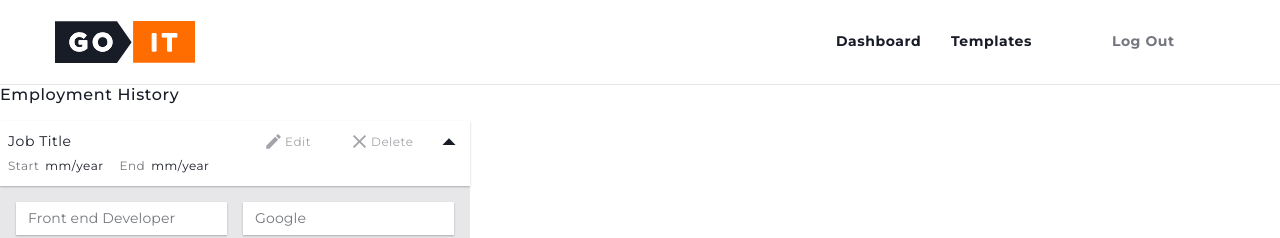
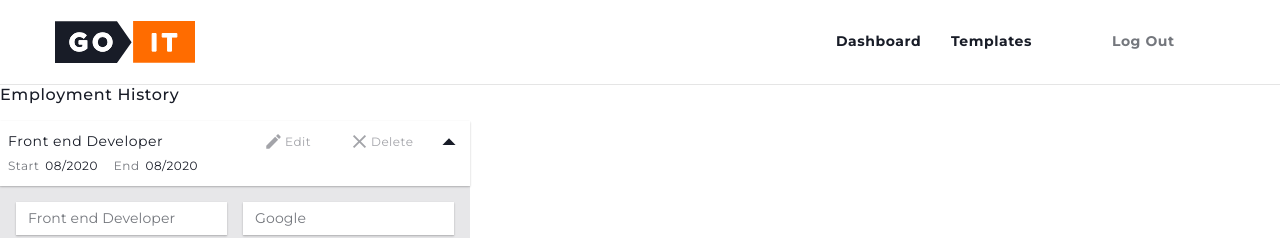
Before and after one commit to VovaMelnyk/Builder, a React (Create React App) app: page / in a window 1280 px wide. Shown: the top 238 px of the page. Built offline with nearby package versions, Linux system fonts and the light colour scheme.

Commit message:
:refactor: added dynamic data for title and data fields in component EmploymentHistoryItem

```diff
--- a/src/Components/EmploymentHistoryItem/EmploymentHistoryItem.js
+++ b/src/Components/EmploymentHistoryItem/EmploymentHistoryItem.js
@@ -18,17 +18,11 @@ const EmploymentHistoryItem = ({
   open,
   toggle,
 }) => {
-  // const [startDate, setStartDate] = useState(new Date());
-  // const [endDate, setEndDate] = useState(new Date());
-
   const dispatch = useDispatch();
 
   const deleteEmployment = () => {
     dispatch(deletePosition(index));
   };
-
-  console.log(start);
-  console.log(moment(start)._d);
 
   return (
     <div
@@ -37,7 +31,7 @@ const EmploymentHistoryItem = ({
       <div className={styles.EmploymentHistoryItem_Header}>
         <div className={styles.EmploymentHistoryItem_Editor_Box}>
           <h5 className={styles.EmploymentHistoryItem_Editor_Title}>
-            Job Title
+            {jobTitle}
           </h5>
           <div className={styles.EmploymentHistoryItem_Editor_Edit_Btn_Box}>
             <button
@@ -66,13 +60,13 @@ const EmploymentHistoryItem = ({
           <p className={styles.EmploymentHistoryItem_Editor_Years_Descr}>
             Start
             <span className={styles.EmploymentHistoryItem_Editor_Years_Span}>
-              mm/year
+              {moment(start).format("MM/YYYY")}
             </span>
           </p>
           <p className={styles.EmploymentHistoryItem_Editor_Years_Descr}>
             End
             <span className={styles.EmploymentHistoryItem_Editor_Years_Span}>
-              mm/year
+              {moment(end).format("MM/YYYY")}
             </span>
           </p>
         </div>
```
